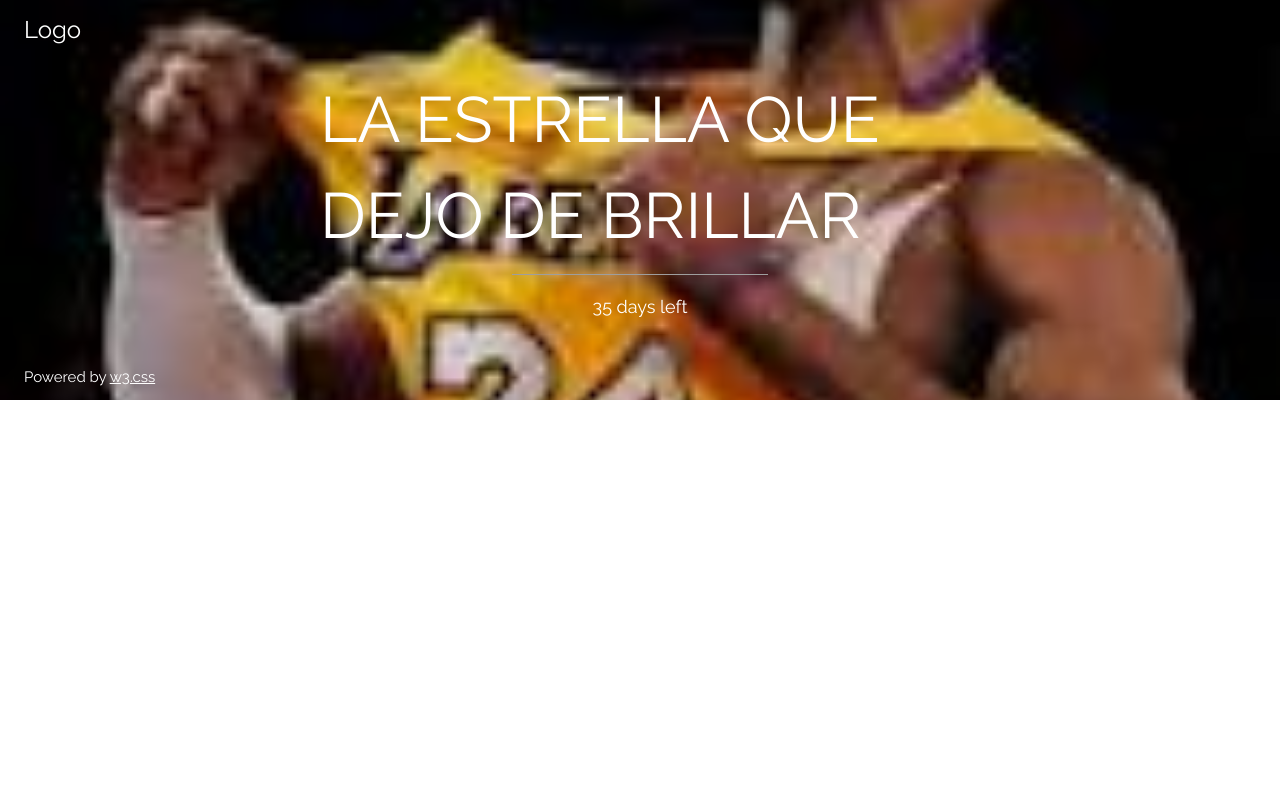
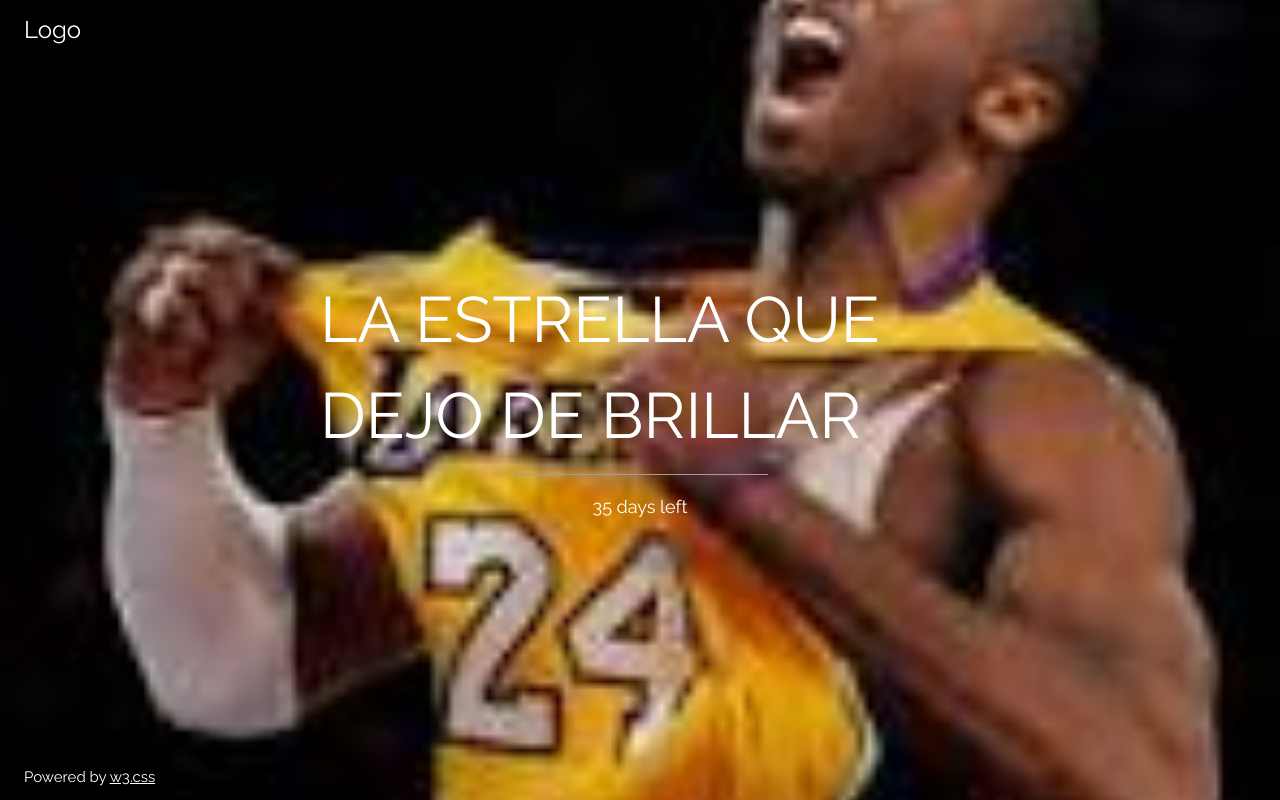
Before and after one commit to yojjjnji/hjbgfjkzvchjbzxc, a plain HTML site: page paginaweb/fotosportadasecundaria.html in a window 1280 px wide. Drawn offline with nearby package versions, Linux system fonts and the light colour scheme.

Commit message:
Update fotosportadasecundaria.html

```diff
--- a/paginaweb/fotosportadasecundaria.html
+++ b/paginaweb/fotosportadasecundaria.html
@@ -11,7 +11,7 @@ body,h1 {font-family: "Raleway", sans-serif}
 body, html {height: 100%}
 .bgimg {
   background-image: url('imagenesportada/descarga - 2024-05-17T115112.469.jpeg');
-  min-height: 50%;
+  min-height: 100%;
   background-position: center;
   background-size: cover;
 }
```
